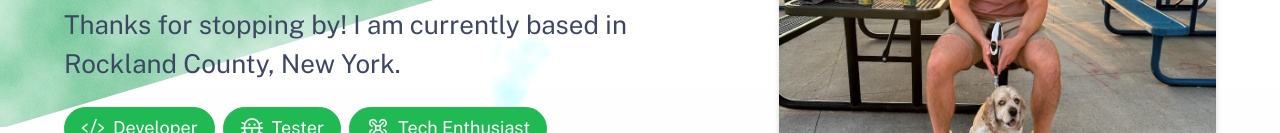
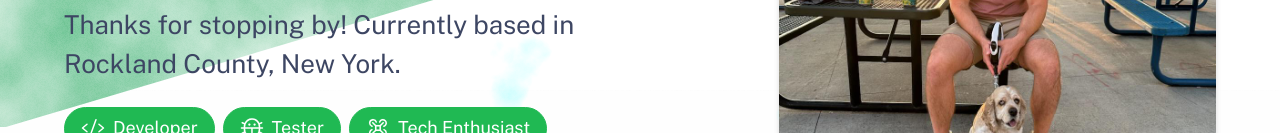
Before and after one commit to nixus619/nixus619.github.io, an Astro site: page / in a window 1280 px wide. Shown: the part 442-575 px from the top of the page. Built offline with nearby package versions, Linux system fonts and the light colour scheme; Astro itself is replaced by a stand-in of ours.

Commit message:
Update index.astro

```diff
--- a/src/pages/index.astro
+++ b/src/pages/index.astro
@@ -31,7 +31,7 @@ const projects = (await getCollection('work'))
 			<header class="hero">
 				<Hero
 					title="Nick Cedor"
-					tagline="Thanks for stopping by! I am currently based in Rockland County, New York."
+					tagline="Thanks for stopping by! Currently based in Rockland County, New York."
 					align="start"
 				>
 					<div class="roles">
```
